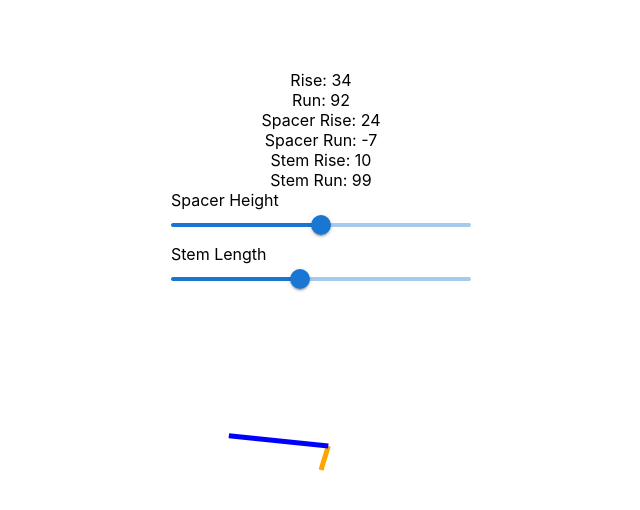
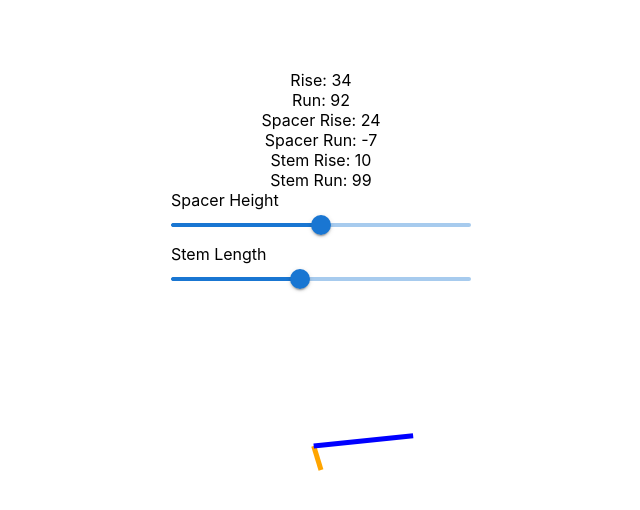
Before and after one commit to rswerve/bike_stem_calculator, a Next.js app: page / in a window 1280 px wide. Shown: the top 510 px of the page, without its empty margins (319-959 px from the left). Built offline with nearby package versions, Linux system fonts and the light colour scheme.

Commit message:
flipped view

```diff
--- a/pages/index.js
+++ b/pages/index.js
@@ -27,16 +27,16 @@ const reducer = (state, action) => {
 export default function Home() {
     const [state, setState] = useReducer(reducer, initialState);
     const topOfHTX =
-        state.stemXOrigin + Math.cos(getRadians(73)) * state.spacerHeight;
+        state.stemXOrigin + Math.cos(getRadians(107)) * state.spacerHeight;
     const topOfHTY =
-        state.stemYOrigin - Math.sin(getRadians(73)) * state.spacerHeight;
+        state.stemYOrigin - Math.sin(getRadians(107)) * state.spacerHeight;
 
     return (
         <div className={styles.container}>
             <div>
                 Rise:{" "}
                 {` ${Math.round(
-                    state.spacerHeight * Math.sin(getRadians(73)) +
+                    state.spacerHeight * Math.sin(getRadians(107)) +
                         state.stemLength * Math.sin(getRadians(6))
                 )}`}
             </div>
@@ -50,7 +50,7 @@ export default function Home() {
             <div>
                 Spacer Rise:{" "}
                 {` ${Math.round(
-                    state.spacerHeight * Math.sin(getRadians(73))
+                    state.spacerHeight * Math.sin(getRadians(107))
                 )}`}
             </div>
             <div>
@@ -114,14 +114,14 @@ export default function Home() {
                     aria-label="stem"
                     x1={
                         state.stemXOrigin +
-                        Math.cos(getRadians(73)) * state.spacerHeight
+                        Math.cos(getRadians(107)) * state.spacerHeight
                     }
                     y1={
                         state.stemYOrigin -
-                        Math.sin(getRadians(73)) * state.spacerHeight
+                        Math.sin(getRadians(107)) * state.spacerHeight
                     }
-                    x2={topOfHTX - Math.cos(getRadians(6)) * state.stemLength}
-                    y2={topOfHTY - Math.sin(getRadians(6)) * state.stemLength}
+                    x2={topOfHTX - Math.cos(getRadians(174)) * state.stemLength}
+                    y2={topOfHTY - Math.sin(getRadians(174)) * state.stemLength}
                     stroke="blue"
                     strokeWidth="5"
                 />
```
